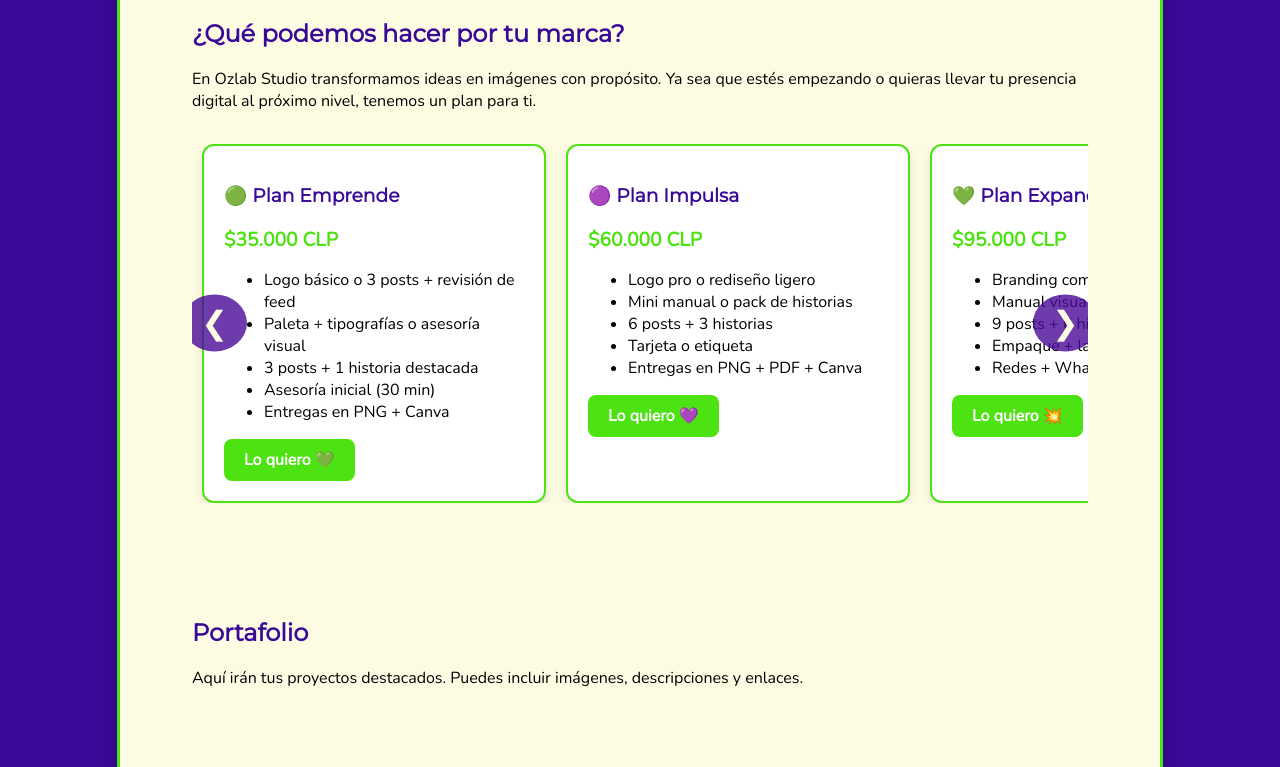
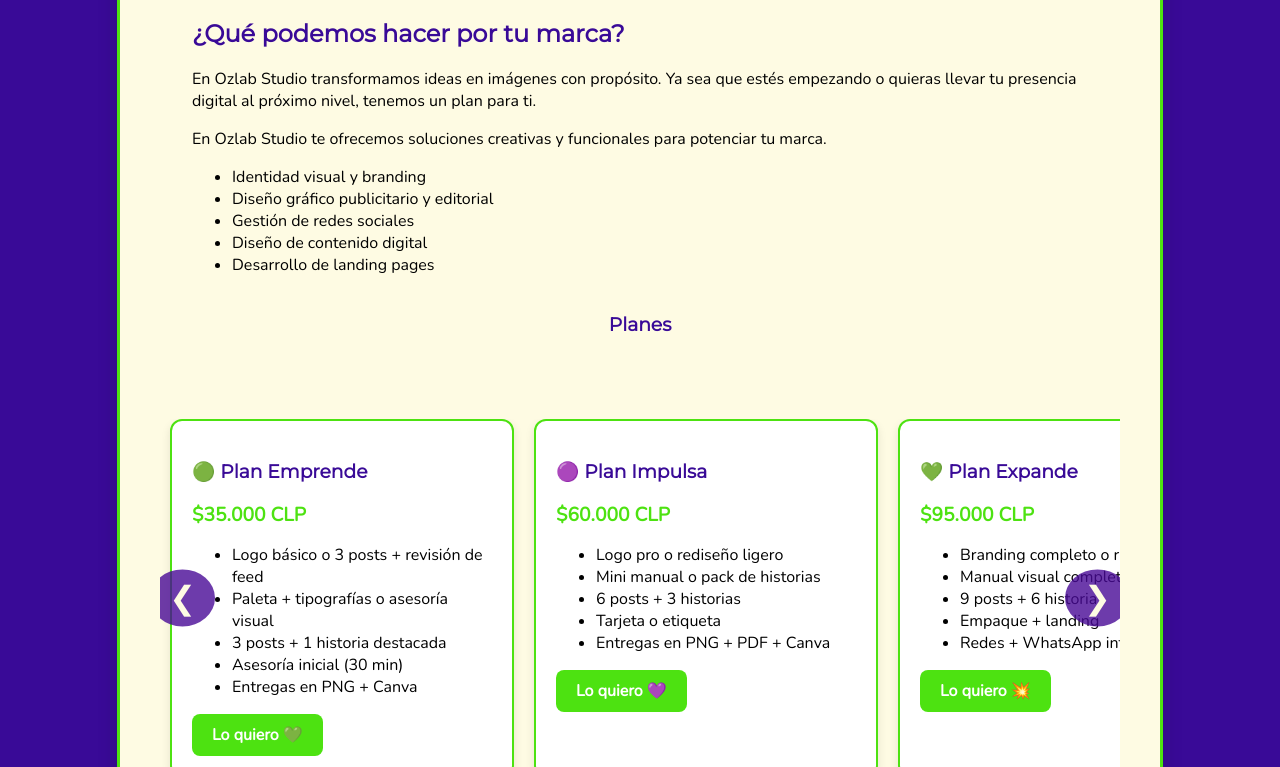
Before and after one commit to OzlabStudio/Ozlabstudio.github.io, a plain HTML site: page index.html in a window 1280 px wide. Shown: the part 1120-1887 px from the top of the page. Drawn offline with nearby package versions, Linux system fonts and the light colour scheme.

Commit message:
Update index.html

```diff
--- a/index.html
+++ b/index.html
@@ -59,7 +59,20 @@
 
    <section id="services">
   <h2>¿Qué podemos hacer por tu marca?</h2>
-  <p>En Ozlab Studio transformamos ideas en imágenes con propósito. Ya sea que estés empezando o quieras llevar tu presencia digital al próximo nivel, tenemos un plan para ti.</p>
+  <p>En Ozlab Studio transformamos ideas en imágenes con propósito.
+    Ya sea que estés empezando o quieras llevar tu presencia digital al próximo nivel, tenemos un plan para ti.</p>
+  <p>En Ozlab Studio te ofrecemos soluciones creativas y funcionales para potenciar tu marca.</p>
+
+  <ul class="main-services-list">
+    <li>Identidad visual y branding</li>
+    <li>Diseño gráfico publicitario y editorial</li>
+    <li>Gestión de redes sociales</li>
+    <li>Diseño de contenido digital</li>
+    <li>Desarrollo de landing pages</li>
+  </ul>
+
+  <h3 style="text-align: center; margin-top: 2em;">Planes</h3>
+</section>
 
   <div class="carousel-wrapper">
     <button class="carousel-btn left" id="btn-prev">&#10094;</button>
```
